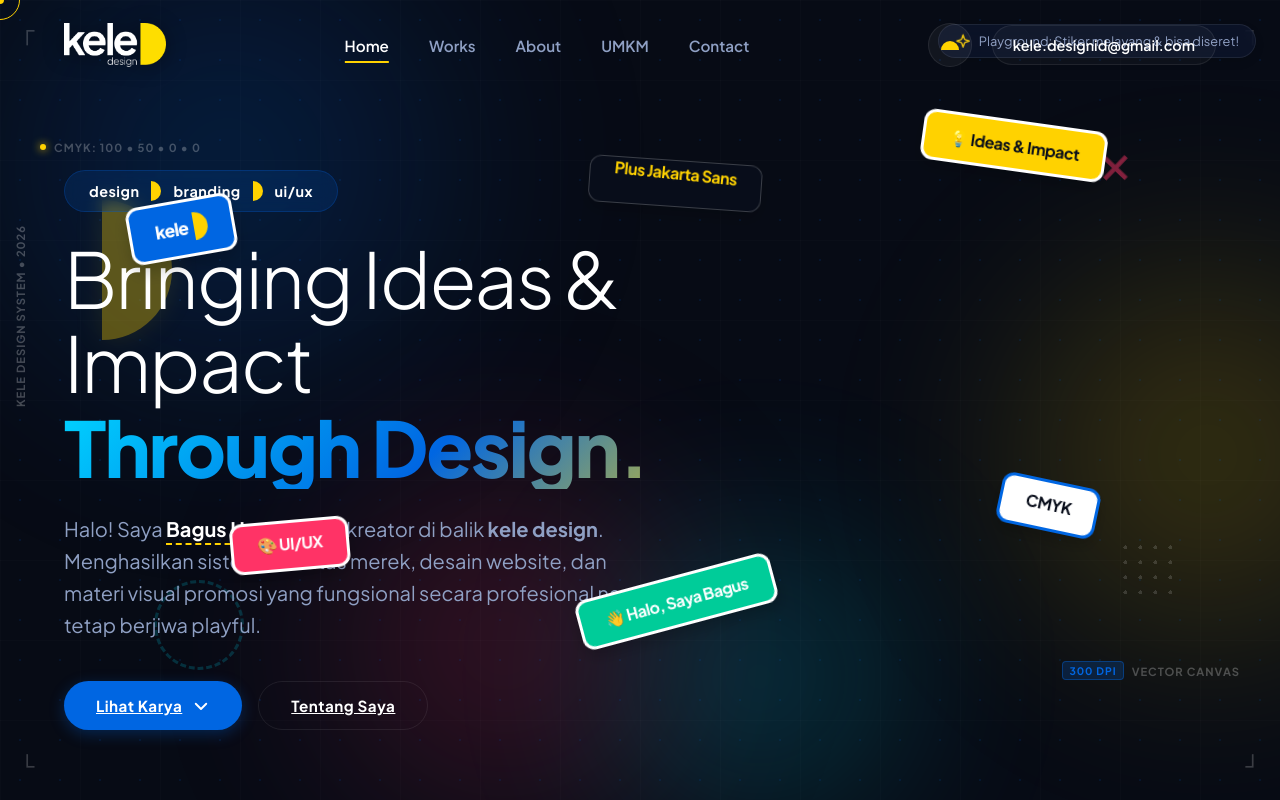
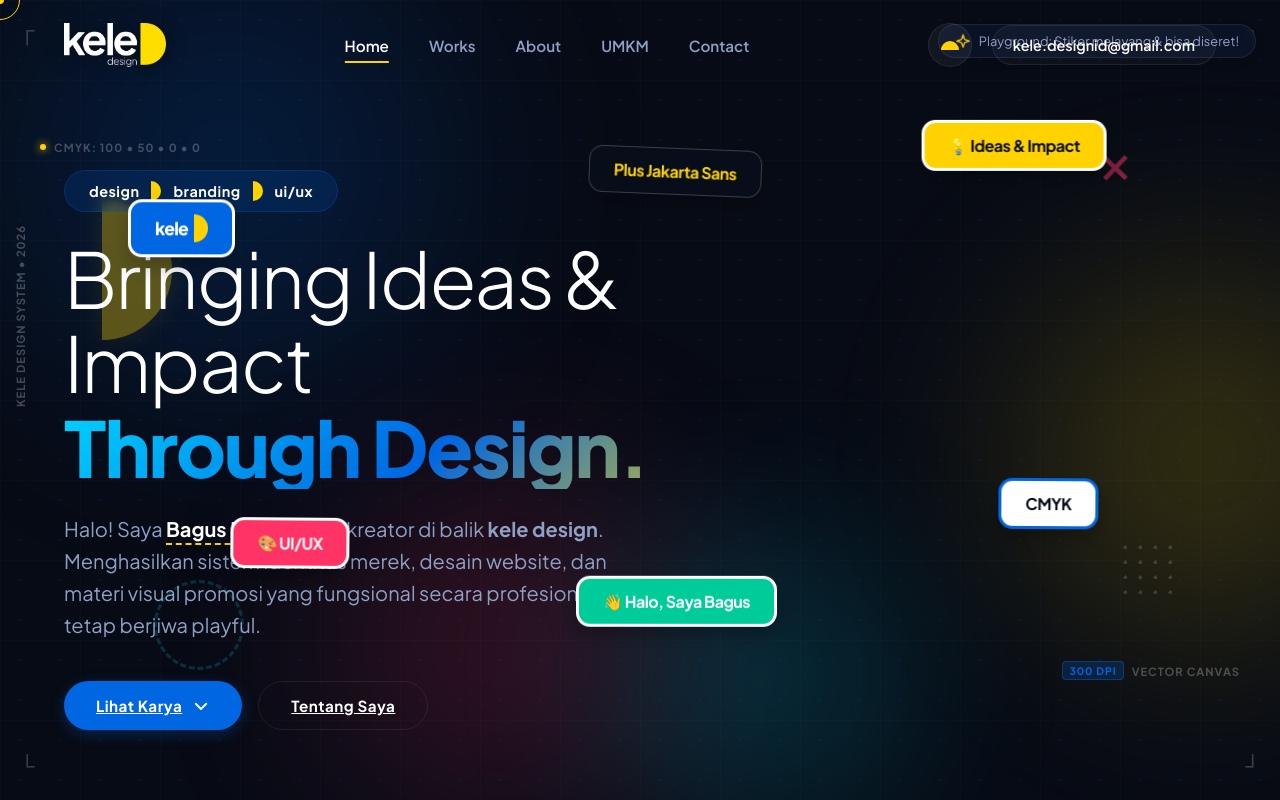
Before and after one commit to kele-dev/Kele-s-Design-Portfolio, a Vue app: page / in a window 1280 px wide. Shown: the top 800 px of the page. Built offline with nearby package versions, Linux system fonts and the light colour scheme.

Commit message:
feat(stickers): apply floating animation to full sticker badge container

```diff
--- a/src/components/InteractiveStickers.vue
+++ b/src/components/InteractiveStickers.vue
@@ -10,19 +10,24 @@
     <div
       v-for="sticker in stickers"
       :key="sticker.id"
-      class="sticker interactive"
+      class="sticker-wrapper"
       :class="{ 'dragging': sticker.isDragging }"
       :style="{
-        transform: `translate(${sticker.x}px, ${sticker.y}px) rotate(${sticker.rotation}deg) scale(${sticker.isDragging ? 1.08 : 1})`,
-        zIndex: sticker.zIndex,
-        background: sticker.bg,
-        color: sticker.color,
-        border: sticker.border,
-        boxShadow: sticker.isDragging ? '0 15px 30px rgba(0,0,0,0.4)' : '0 8px 16px rgba(0,0,0,0.2)'
+        transform: `translate(${sticker.x}px, ${sticker.y}px)`,
+        zIndex: sticker.zIndex
       }"
       @pointerdown="startDrag($event, sticker)"
     >
-      <div class="sticker-inner">
+      <div
+        class="sticker interactive"
+        :style="{
+          transform: `rotate(${sticker.rotation}deg) scale(${sticker.isDragging ? 1.08 : 1})`,
+          background: sticker.bg,
+          color: sticker.color,
+          border: sticker.border,
+          boxShadow: sticker.isDragging ? '0 18px 35px rgba(0,0,0,0.5)' : '0 10px 20px rgba(0,0,0,0.25)'
+        }"
+      >
         <!-- Optional Semicircle logo inside kele design sticker -->
         <div v-if="sticker.hasHalfMoon" class="mini-logo-wrapper">
           <span class="bold-text">kele</span>
@@ -161,55 +166,54 @@ const startDrag = (event: PointerEvent, sticker: Sticker) => {
   animation: pulse 2s infinite ease-in-out;
 }
 
+.sticker-wrapper {
+  position: absolute;
+  pointer-events: auto;
+  user-select: none;
+  cursor: grab;
+  will-change: transform;
+}
+
+.sticker-wrapper.dragging {
+  cursor: grabbing;
+}
+
 .sticker {
-  position: absolute;
   padding: 12px 24px;
-  border-radius: 12px;
+  border-radius: 14px;
   font-weight: 700;
   font-size: 1rem;
   letter-spacing: -0.5px;
-  pointer-events: auto;
-  user-select: none;
-  cursor: grab;
-  transition: transform 0.15s cubic-bezier(0.2, 0.8, 0.2, 1);
   white-space: nowrap;
-}
-
-.sticker.dragging {
-  cursor: grabbing;
-  transition: transform 0.05s ease-out;
-}
-
-/* Floating Bobbing Animation for Inner Sticker Content */
-.sticker-inner {
   display: flex;
   align-items: center;
   justify-content: center;
+  transition: transform 0.2s cubic-bezier(0.2, 0.8, 0.2, 1), box-shadow 0.2s;
   animation: float-bobbing 4s infinite ease-in-out alternate;
 }
 
-/* Varied Floating Speeds & Delays for Organic Unsynchronized Movement */
-.sticker:nth-child(1) .sticker-inner { animation-duration: 4.2s; animation-delay: 0s; }
-.sticker:nth-child(2) .sticker-inner { animation-duration: 3.8s; animation-delay: -1.2s; }
-.sticker:nth-child(3) .sticker-inner { animation-duration: 4.6s; animation-delay: -2.4s; }
-.sticker:nth-child(4) .sticker-inner { animation-duration: 3.5s; animation-delay: -0.8s; }
-.sticker:nth-child(5) .sticker-inner { animation-duration: 4.0s; animation-delay: -1.8s; }
-.sticker:nth-child(6) .sticker-inner { animation-duration: 4.8s; animation-delay: -3.1s; }
+/* Varied Floating Speeds & Delays for Entire Sticker Badges */
+.sticker-wrapper:nth-child(1) .sticker { animation-duration: 4.2s; animation-delay: 0s; }
+.sticker-wrapper:nth-child(2) .sticker { animation-duration: 3.8s; animation-delay: -1.2s; }
+.sticker-wrapper:nth-child(3) .sticker { animation-duration: 4.6s; animation-delay: -2.4s; }
+.sticker-wrapper:nth-child(4) .sticker { animation-duration: 3.5s; animation-delay: -0.8s; }
+.sticker-wrapper:nth-child(5) .sticker { animation-duration: 4.0s; animation-delay: -1.8s; }
+.sticker-wrapper:nth-child(6) .sticker { animation-duration: 4.8s; animation-delay: -3.1s; }
 
 /* Pause floating animation smoothly while user drags sticker */
-.sticker.dragging .sticker-inner {
+.sticker-wrapper.dragging .sticker {
   animation-play-state: paused !important;
 }
 
 @keyframes float-bobbing {
   0% {
-    transform: translateY(0px) rotate(0deg);
+    transform: translateY(0px) rotate(var(--sticker-rot, 0deg));
   }
   50% {
-    transform: translateY(-14px) rotate(2.5deg);
+    transform: translateY(-16px) rotate(calc(var(--sticker-rot, 0deg) + 3deg));
   }
   100% {
-    transform: translateY(8px) rotate(-2deg);
+    transform: translateY(10px) rotate(calc(var(--sticker-rot, 0deg) - 2.5deg));
   }
 }
 
```
